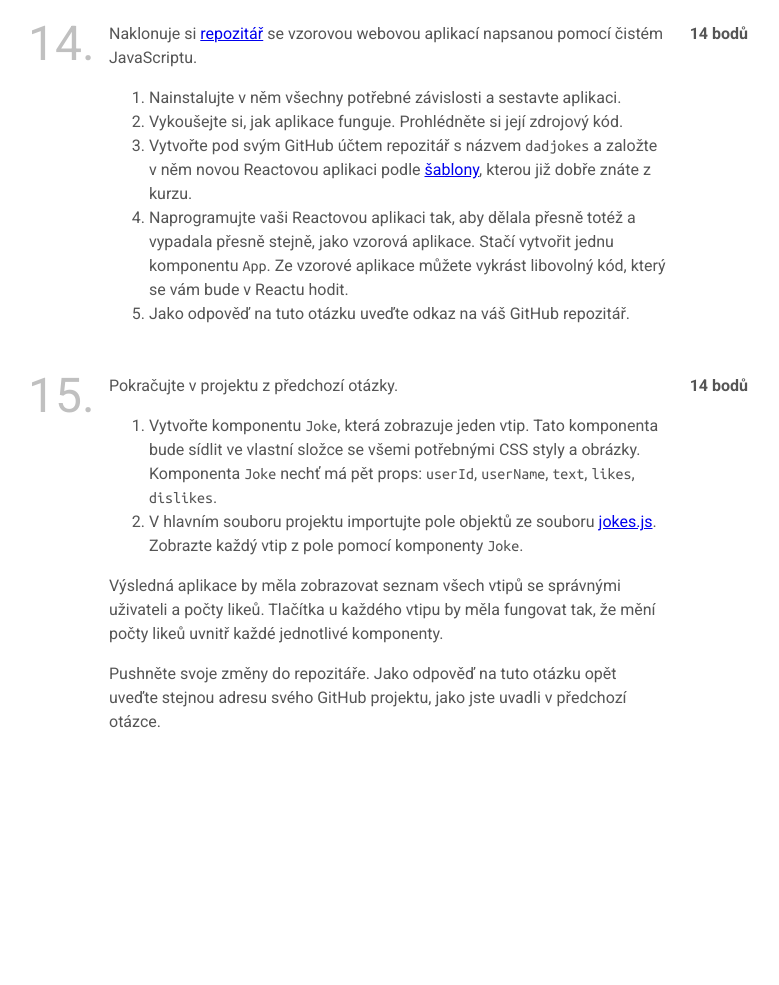
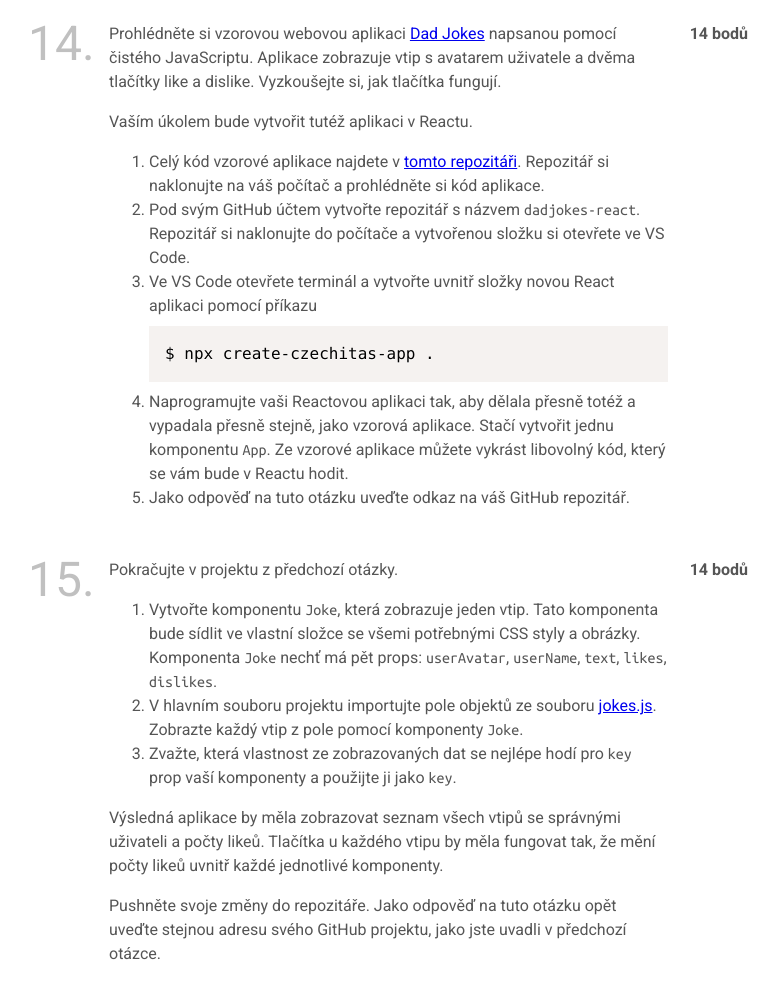
Before and after one commit to podlomar/daweb-test, a plain HTML site: page index.html in a window 1280 px wide. Shown: the part 4860-5845 px from the top of the page, without its empty margins (252-1031 px from the left). Before the commit the page ends 5642 px from the top, so only its background shows below. Drawn offline with nearby package versions, Linux system fonts and the light colour scheme.

Commit message:
Update zadání pro React tak, aby odpovídal dohodě lektorů.

```diff
--- a/index.html
+++ b/index.html
@@ -404,32 +404,30 @@
         <div class="question__body">
           <div class="question__text">
             <p>
-              Naklonuje si
-              <a href="https://github.com/Czechitas-podklady-WEB/dadjokes"
-                >repozitář</a
+              Prohlédněte si vzorovou webovou aplikaci
+              <a href="https://czechitas-podklady-web.github.io/dadjokes/"
+                >Dad Jokes</a
               >
-              se vzorovou webovou aplikací napsanou pomocí čistém JavaScriptu.
+              napsanou pomocí čistého JavaScriptu. Aplikace zobrazuje vtip s avatarem uživatele a dvěma tlačítky like a dislike. Vyzkoušejte si, jak tlačítka fungují.
+            </p>
+
+            <p>
+              Vaším úkolem bude vytvořit tutéž aplikaci v Reactu.
             </p>
 
             <ol>
               <li>
-                Nainstalujte v něm všechny potřebné závislosti a sestavte
-                aplikaci.
+                Celý kód vzorové aplikace najdete v <a href="https://github.com/Czechitas-podklady-WEB/dadjokes">tomto repozitáři</a>. Repozitář si naklonujte na váš počítač a prohlédněte si kód aplikace.
               </li>
 
               <li>
-                Vykoušejte si, jak aplikace funguje. Prohlédněte si její
-                zdrojový kód.
+                Pod svým GitHub účtem vytvořte repozitář s názvem
+                <code>dadjokes-react</code>. Repozitář si naklonujte do počítače a vytvořenou složku si otevřete ve VS Code.
               </li>
 
               <li>
-                Vytvořte pod svým GitHub účtem repozitář s názvem
-                <code>dadjokes</code> a založte v něm novou Reactovou aplikaci
-                podle
-                <a
-                  href="https://github.com/Czechitas-podklady-WEB/project-starter/archive/react-starter.zip"
-                  >šablony</a
-                >, kterou již dobře znáte z kurzu.
+                Ve VS Code otevřete terminál a vytvořte uvnitř složky novou React aplikaci pomocí příkazu
+                <pre><code class="language-sh">$ npx create-czechitas-app .</code></pre>
               </li>
 
               <li>
@@ -460,7 +458,7 @@
                 Vytvořte komponentu <code>Joke</code>, která zobrazuje jeden
                 vtip. Tato komponenta bude sídlit ve vlastní složce se všemi
                 potřebnými CSS styly a obrázky. Komponenta
-                <code>Joke</code> nechť má pět props: <code>userId</code>,
+                <code>Joke</code> nechť má pět props: <code>userAvatar</code>,
                 <code>userName</code>, <code>text</code>, <code>likes</code>,
                 <code>dislikes</code>.
               </li>
@@ -471,6 +469,9 @@
                   >jokes.js</a
                 >. Zobrazte každý vtip z pole pomocí komponenty
                 <code>Joke</code>.
+              </li>
+              <li>
+                Zvažte, která vlastnost ze zobrazovaných dat se nejlépe hodí pro <code>key</code> prop vaší komponenty a použijte ji jako <code>key</code>.
               </li>
             </ol>
 
```
